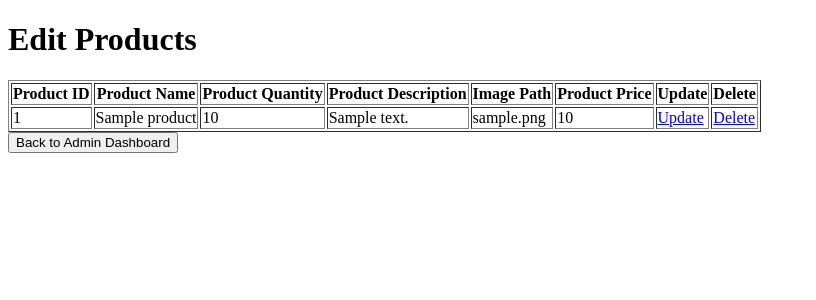
After one commit to Kian2002/INFO3135-ECOM, a PHP site: page /view/edit_product.php in a window 1280 px wide. The commit adds this page. Shown: the top 300 px of the page, without its empty margins (0-816 px from the left). Run offline with PHP 8.4, Linux system fonts and the light colour scheme; tables that the repository leaves empty or names only in its code hold one stand-in row (values such as "Sample post").

Commit message:
allow admins to delete products

```diff
--- a/model/admin_model.php
+++ b/model/admin_model.php
@@ -1,4 +1,5 @@
 <?php
+require_once "../model/database_connect.php";
 function authenticateAdmin($email, $password)
 {
     global $conn;
--- a/model/product_model.php
+++ b/model/product_model.php
@@ -1,10 +1,9 @@
 <?php
-
+require_once "../model/database_connect.php";
 function addProduct($name, $price, $description, $imagePath, $quantity)
 {
     global $conn;
 
-    // Sanitize input
     $name = $conn->real_escape_string($name);
     $description = $conn->real_escape_string($description);
     $imagePath = $conn->real_escape_string($imagePath);
@@ -16,4 +15,22 @@ function addProduct($name, $price, $description, $imagePath, $quantity)
     return $conn->query($query);
 }
 
+function getProduct()
+{
+    global $conn;
+
+    $query = "SELECT * FROM products";
+
+    return $conn->query($query);
+}
+
+function deleteProduct($id)
+{
+    global $conn;
+
+    $query = "DELETE FROM products WHERE product_id = '$id'";
+
+    return $conn->query($query);
+}
+
 ?>
--- a/view/admin_dashboard.php
+++ b/view/admin_dashboard.php
@@ -12,9 +12,7 @@
     <div>
         <button onclick="window.location.href = '/ecom/view/add_product.php';">Add new Product</button>
         <button onclick="window.location.href = '/ecom/view/search_order.php';">Search order info</button>
-        <button onclick="window.location.href = '/ecom/view/remove_product.php';">Remove a product</button>
-        <button onclick="window.location.href = '/ecom/view/update_inventory.php';">Update inventory
-            system</button>
+        <button onclick="window.location.href = '/ecom/view/edit_product.php';">Update products</button>
     </div>
     <div>
         <button
--- a/view/admin_login.php
+++ b/view/admin_login.php
@@ -1,4 +1,3 @@
-<!-- admin login page/ view -->
 <!DOCTYPE html>
 <html lang="en">
 
--- /dev/null
+++ b/view/edit_product.php
@@ -0,0 +1,55 @@
+<!DOCTYPE html>
+<html lang="en">
+
+<head>
+    <meta charset="UTF-8">
+    <meta name="viewport" content="width=device-width, initial-scale=1.0">
+    <title>Edit Products (update inventory/delete)</title>
+</head>
+
+<body>
+    <h1>Edit Products</h1>
+
+    <div>
+        <?php
+        require_once('../model/product_model.php');
+        $products = getProduct();
+
+        if ($products->num_rows > 0) {
+            echo "<table border='1'>
+                    <tr>
+                        <th>Product ID</th>
+                        <th>Product Name</th>
+                        <th>Product Quantity</th>
+                        <th>Product Description</th>
+                        <th>Image Path</th>
+                        <th>Product Price</th>
+                        <th>Update</th>
+                        <th>Delete</th>
+                    </tr>";
+
+            while ($row = $products->fetch_assoc()) {
+                echo "<tr>";
+                echo "<td>" . $row['product_id'] . "</td>";
+                echo "<td>" . $row['product_name'] . "</td>";
+                echo "<td>" . $row['product_quantity'] . "</td>";
+                echo "<td>" . $row['product_description'] . "</td>";
+                echo "<td>" . $row['image_path'] . "</td>";
+                echo "<td>" . $row['product_price'] . "</td>";
+                echo "<td><a href='/ecom/view/update_product.php?id=" . $row['product_id'] . "'>Update</a></td>";
+                echo "<td><a href='/ecom/controller/admin_controller.php?delete_product=true&id=" . $row['product_id'] . "'>Delete</a></td>";
+                echo "</tr>";
+            }
+
+            echo "</table>";
+        } else {
+            echo "No products found";
+        }
+        ?>
+
+        <button onclick="window.location.href = '/ecom/view/admin_dashboard.php';">Back to Admin Dashboard</button>
+
+    </div>
+</body>
+
+</html>
```
Also changed, not shown: controller/admin_controller.php (+8 -0 lines), images/laptop.png (added).
